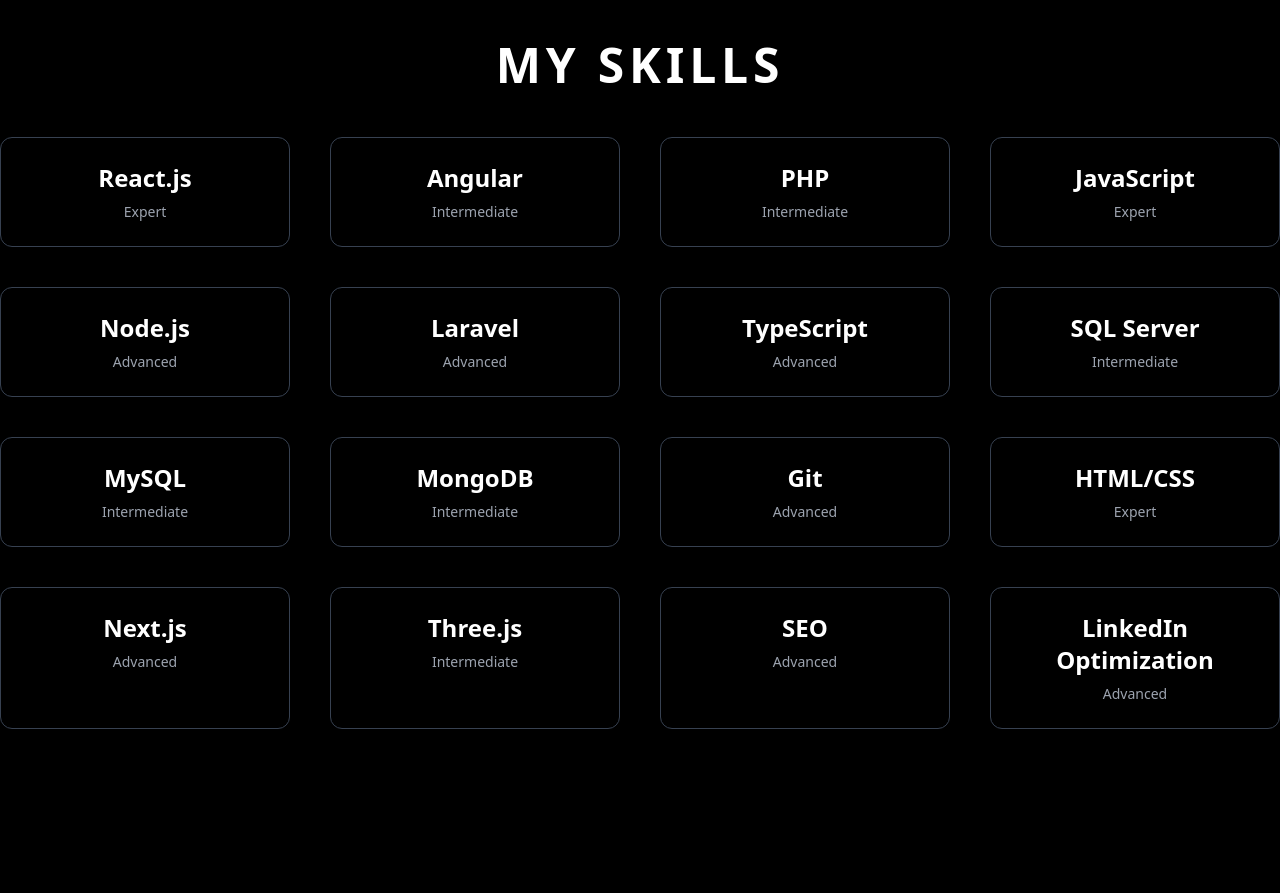
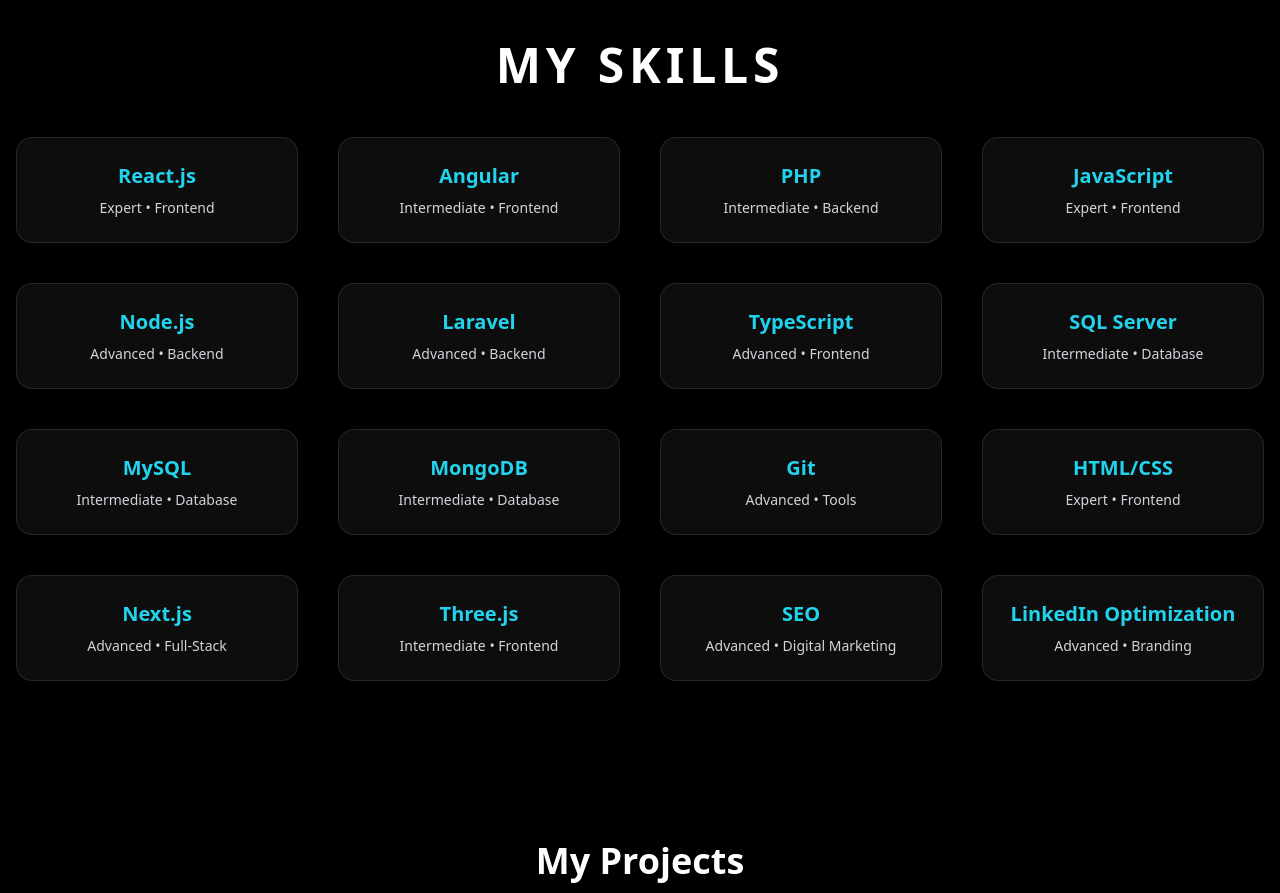
Before and after one commit to Muhammadd-01/Affan-s-Portfolio-Final-, a React (Vite) app: page / in a window 1280 px wide. Shown: the part 1500-2393 px from the top of the page. Built offline with nearby package versions, Linux system fonts and the light colour scheme.

Commit message:
Portfolio

```diff
--- a/src/components/Skills.jsx
+++ b/src/components/Skills.jsx
@@ -19,7 +19,23 @@ const skillsData = [
   { name: "LinkedIn Optimization", level: "Advanced", category: "Branding" }
 ];
 
-
+const tiltVariants = {
+  hover: {
+    rotateX: -5,
+    rotateY: 5,
+    scale: 1.05,
+    transition: {
+      type: "spring",
+      stiffness: 200,
+      damping: 10
+    }
+  },
+  initial: {
+    rotateX: 0,
+    rotateY: 0,
+    scale: 1
+  }
+};
 
 const Skills = () => {
   return (
@@ -29,37 +45,25 @@ const Skills = () => {
         initial={{ opacity: 0, y: -50 }}
         animate={{ opacity: 1, y: 0 }}
         transition={{ duration: 0.8, ease: "easeOut" }}
-        whileHover={{ scale: 1.1 }}
+        whileHover={{ scale: 1.05 }}
       >
         My Skills
       </motion.h2>
-      <div className="grid grid-cols-1 sm:grid-cols-2 md:grid-cols-3 lg:grid-cols-4 gap-10 max-w-7xl mx-auto">
+
+      <div className="grid grid-cols-1 sm:grid-cols-2 md:grid-cols-3 lg:grid-cols-4 gap-10 max-w-7xl mx-auto px-4">
         {skillsData.map((skill, index) => (
           <motion.div
             key={skill.name}
-            className="rounded-xl p-6 shadow-lg bg-opacity-10 backdrop-blur-xl transform transition-all duration-500 hover:scale-110 hover:shadow-2xl group border border-gray-700 overflow-hidden"
-            initial={{ opacity: 0, y: 50, scale: 0.8 }}
-            animate={{ opacity: 1, y: 0, scale: 1 }}
-            transition={{ duration: 0.6, delay: index * 0.1, ease: "easeOut" }}
-            whileHover={{ rotate: 5, scale: 1.1 }}
+            className="rounded-2xl p-6 shadow-md bg-white/5 backdrop-blur-lg border border-white/10 cursor-pointer hover:border-cyan-500"
+            initial="initial"
+            animate="initial"
+            whileHover="hover"
+            variants={tiltVariants}
+            transition={{ delay: index * 0.05 }}
           >
-            <div className="text-center">
-              <motion.h3
-                className="text-2xl font-semibold mb-2 text-white group-hover:text-cyan-400 transition-colors duration-300"
-                initial={{ x: -50, opacity: 0 }}
-                animate={{ x: 0, opacity: 1 }}
-                transition={{ duration: 0.5, delay: index * 0.1 }}
-              >
-                {skill.name}
-              </motion.h3>
-              <motion.p
-                className="text-gray-400 text-sm group-hover:text-gray-200 transition-colors duration-300"
-                initial={{ x: 50, opacity: 0 }}
-                animate={{ x: 0, opacity: 1 }}
-                transition={{ duration: 0.5, delay: index * 0.2 }}
-              >
-                {skill.level}
-              </motion.p>
+            <div className="text-center space-y-2">
+              <h3 className="text-xl font-bold text-cyan-400">{skill.name}</h3>
+              <p className="text-sm text-gray-300">{skill.level} • {skill.category}</p>
             </div>
           </motion.div>
         ))}
```
